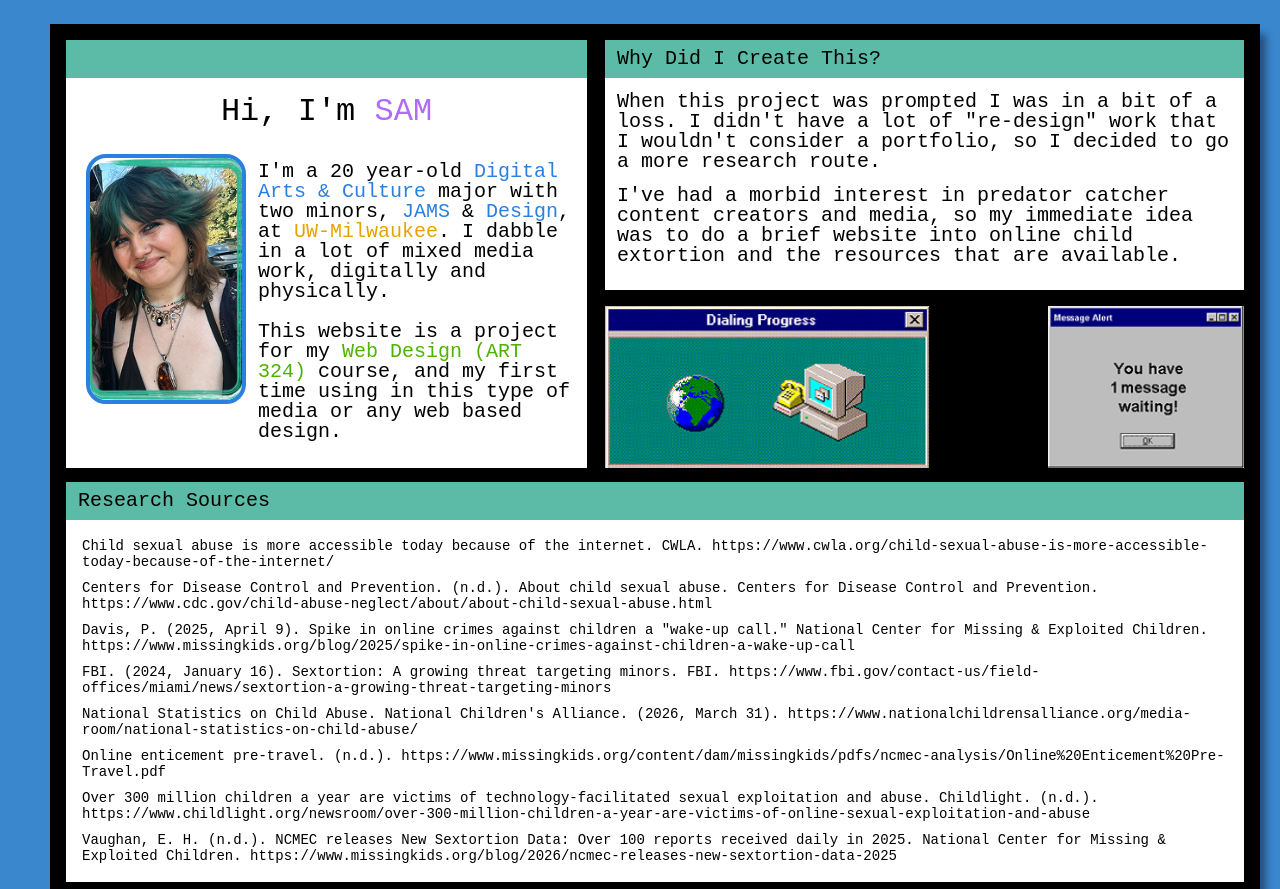
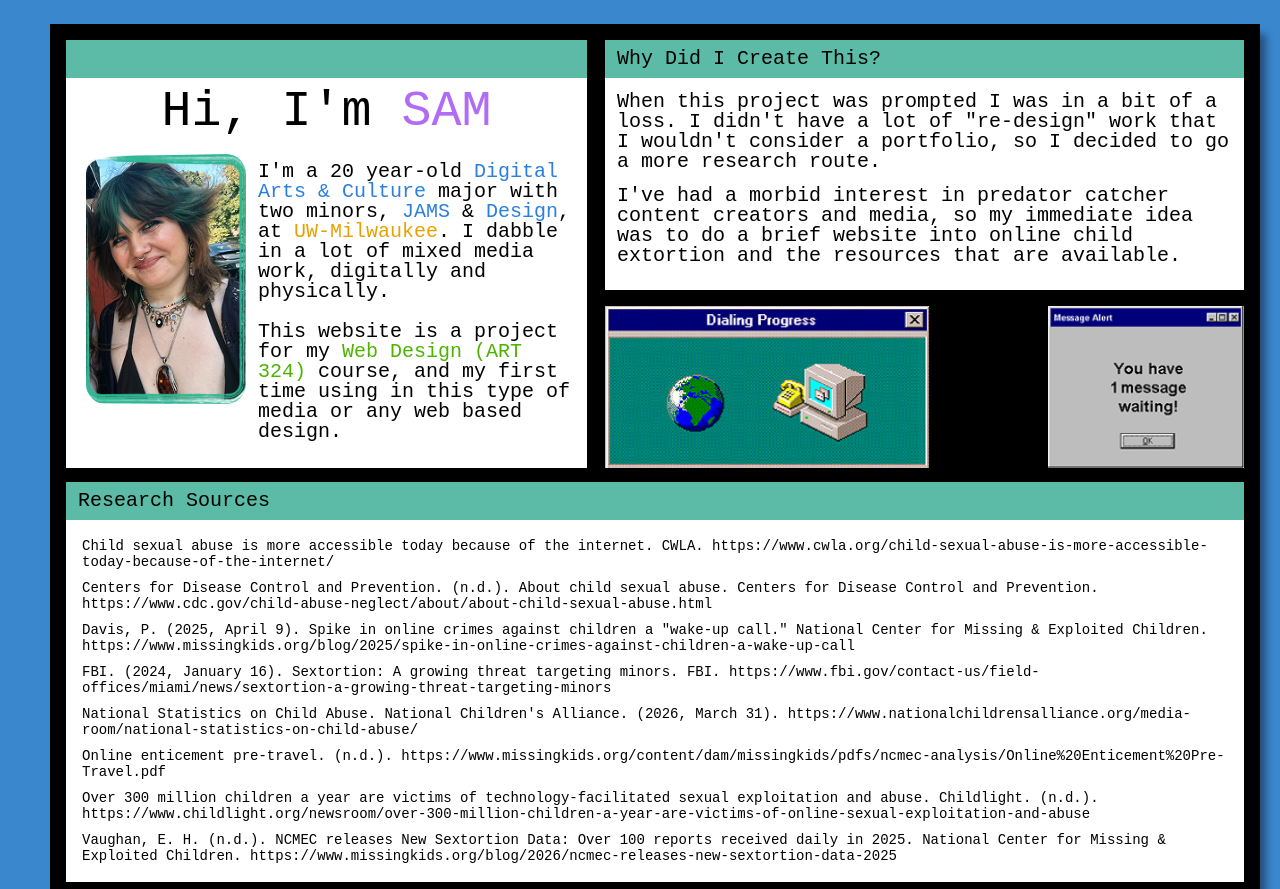
Before and after one commit to cascara4/Final-Predator, a plain HTML site: page about.html in a window 1280 px wide. Shown: the part 1048-1937 px from the top of the page. Drawn offline with Linux system fonts and the light colour scheme; a web font is replaced by a local one.

Commit message:
Edited About Page

```diff
--- a/about-styles.css
+++ b/about-styles.css
@@ -224,7 +224,7 @@ body {
 
 .intro-name {
   margin: 14px 0 0 0;
-  font-size: 32px;
+  font-size: 50px;
   font-weight: normal;
   line-height: 40px;
   text-align: center;
@@ -241,7 +241,6 @@ body {
   display: block;
   width: 160px;
   height: 250px;
-  border: 4px solid var(--text-blue);
   border-radius: 20px;
   box-sizing: border-box;
   object-fit: cover;
```
